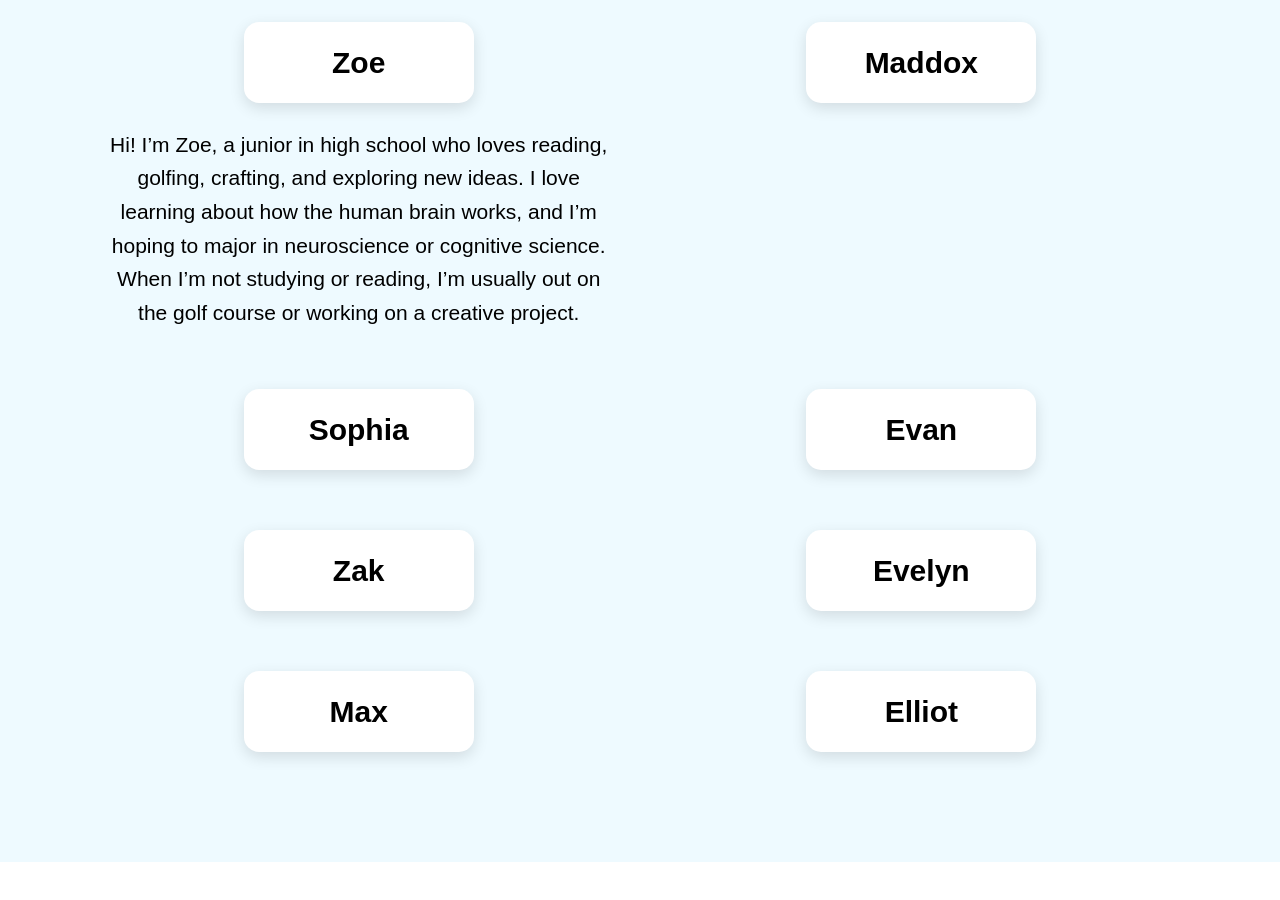
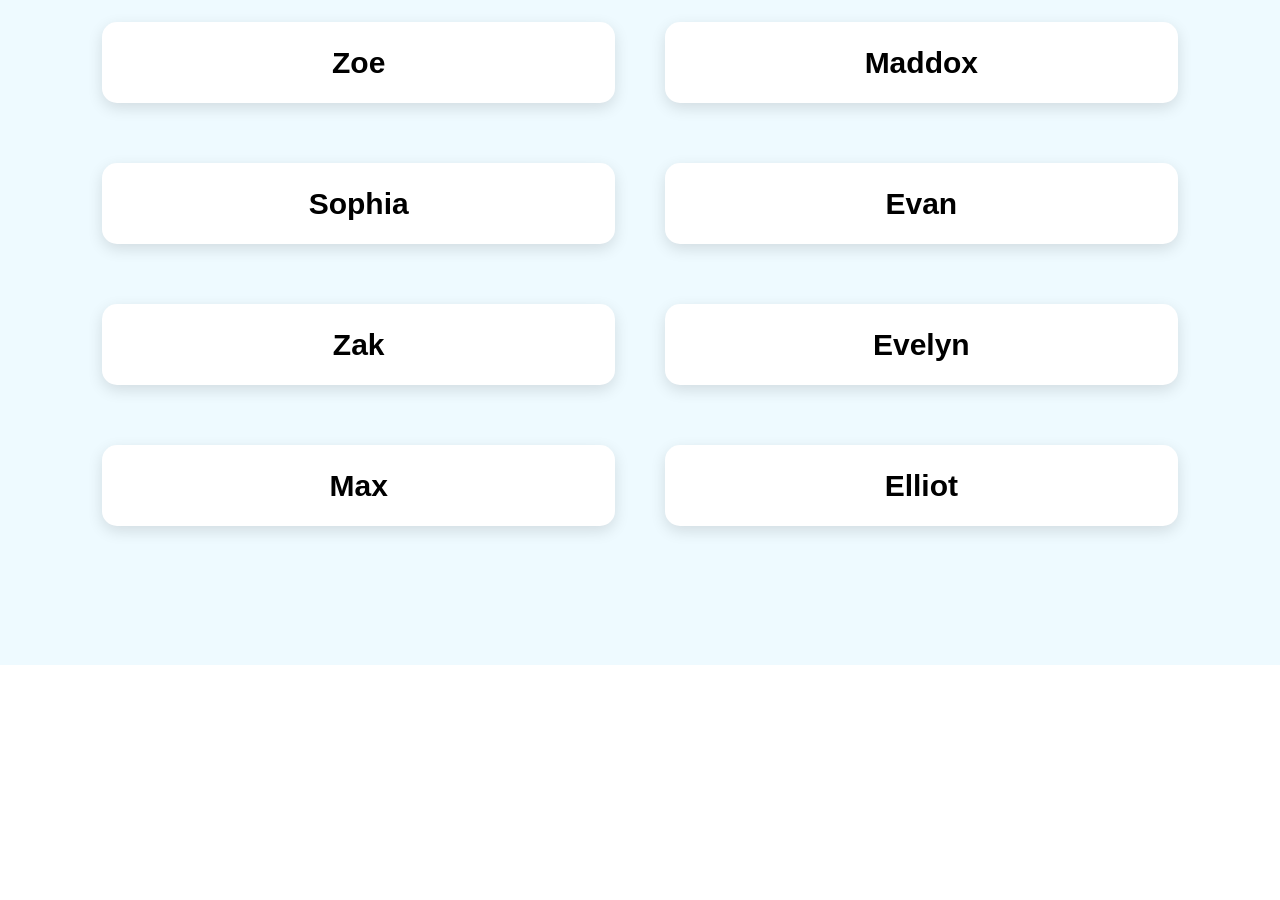
Before and after one commit to H4CK3R1010/Seemz-Like-Magazine, a Next.js app: page / in a window 1280 px wide. Shown: the part 960-1860 px from the top of the page. Built offline with nearby package versions, Linux system fonts and the light colour scheme.

Commit message:
Fix Meet the Team section links

```diff
--- a/app/page.tsx
+++ b/app/page.tsx
@@ -61,128 +61,39 @@ export default function Home() {
             Meet the Team
           </h2>
 
-
           <div className="teamGrid">
 
-            {/* ZOE */}
-
-            <div className="teamMember">
-
-              <Link
-                href="/people/zoe"
-                className="teamButton"
-              >
+            <Link href="/people/zoe" className="teamButton">
               Zoe
             </Link>
 
-              <p>
-                Hi! I’m Zoe, a junior in high school who loves reading,
-                golfing, crafting, and exploring new ideas. I love learning
-                about how the human brain works, and I’m hoping to major in
-                neuroscience or cognitive science. When I’m not studying or
-                reading, I’m usually out on the golf course or working on a
-                creative project.
-              </p>
-
-            </div>
-
-
-            {/* MADDOX */}
-
-            <div className="teamMember">
-
-              <Link
-                href="/people/maddox"
-                className="teamButton"
-              >
+            <Link href="/people/maddox" className="teamButton">
               Maddox
             </Link>
 
-            </div>
-
-
-            {/* SOPHIA */}
-
-            <div className="teamMember">
-
-              <Link
-                href="/people/sophia"
-                className="teamButton"
-              >
+            <Link href="/people/sophia" className="teamButton">
               Sophia
             </Link>
 
-            </div>
-
-
-            {/* EVAN */}
-
-            <div className="teamMember">
-
-              <Link
-                href="/people/evan"
-                className="teamButton"
-              >
+            <Link href="/people/evan" className="teamButton">
               Evan
             </Link>
 
-            </div>
-
-
-            {/* ZAK */}
-
-            <div className="teamMember">
-
-              <Link
-                href="/people/zak"
-                className="teamButton"
-              >
+            <Link href="/people/zak" className="teamButton">
               Zak
             </Link>
 
-            </div>
-
-
-            {/* EVELYN */}
-
-            <div className="teamMember">
-
-              <Link
-                href="/people/evelyn"
-                className="teamButton"
-              >
+            <Link href="/people/evelyn" className="teamButton">
               Evelyn
             </Link>
 
-            </div>
-
-
-            {/* MAX */}
-
-            <div className="teamMember">
-
-              <Link
-                href="/people/max"
-                className="teamButton"
-              >
+            <Link href="/people/max" className="teamButton">
               Max
             </Link>
 
-            </div>
-
-
-            {/* ELLIOT */}
-
-            <div className="teamMember">
-
-              <Link
-                href="/people/elliot"
-                className="teamButton"
-              >
+            <Link href="/people/elliot" className="teamButton">
               Elliot
             </Link>
-
-            </div>
 
           </div>
 
@@ -191,7 +102,7 @@ export default function Home() {
       </section>
 
 
-      {/* FUTURE WHITE CONTENT AREA */}
+      {/* WHITE AREA FOR FUTURE SECTIONS */}
 
       <section className="contentArea">
 
```
Lines whose indentation alone changed are shown as unchanged.
